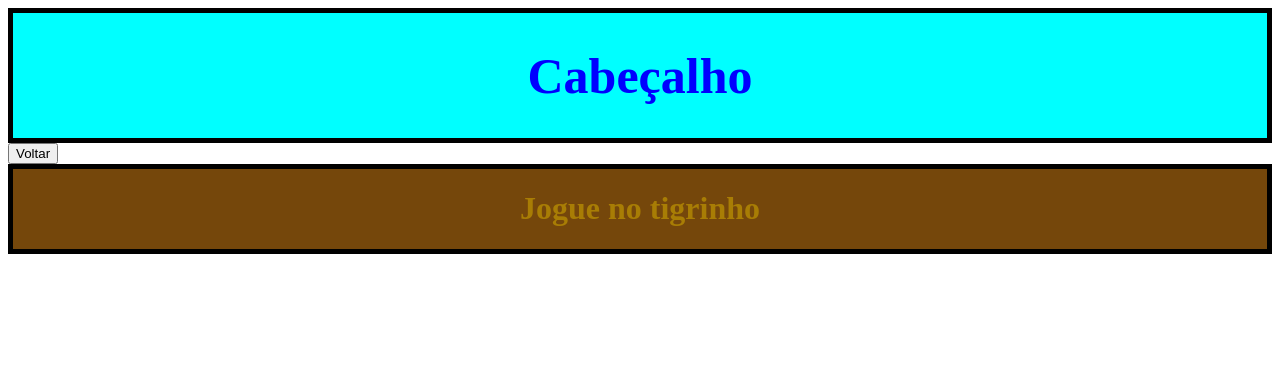
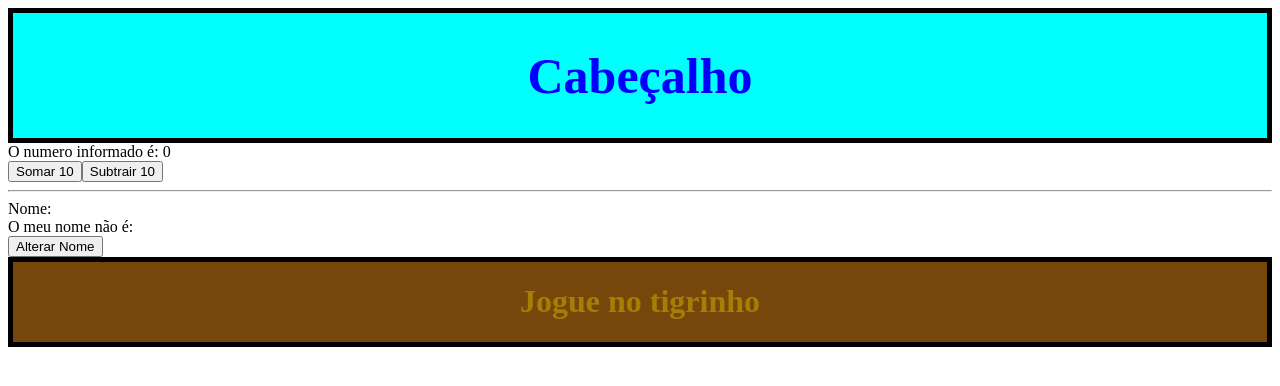
Before and after one commit to GiovannePrado/AulaFront, a React (Vite) app in the folder aula-vite/: page /sobre in a window 1280 px wide. Shown: the top 386 px of the page. Built offline with nearby package versions, Linux system fonts and the light colour scheme.

Commit message:
aula 21/02/25

```diff
--- /dev/null
+++ b/aula-vite/src/componentes/Cabecalho/index.tsx
@@ -0,0 +1,13 @@
+import '../../../src/style/Style.css'
+
+function Cabeçalho() {
+
+    return(
+
+        <div className='Cabeçalho'><h1>Cabeçalho</h1></div>
+
+    )
+
+}
+
+export default Cabeçalho
--- a/aula-vite/src/Rodape.tsx
+++ b/aula-vite/src/componentes/Rodape/index.tsx
@@ -1,4 +1,4 @@
-import './style/Style.css'
+import '../../../src/style/Style.css'
 
 function Rodape() {
 
--- a/aula-vite/src/pages/Home.tsx
+++ b/aula-vite/src/pages/Home.tsx
@@ -1,5 +1,5 @@
-import Cabecalho from "../Cabecalho"
-import Rodape from "../Rodape"
+import Cabecalho from "../componentes/Cabecalho"
+import Rodape from "../componentes/Rodape"
 import '../style/Style-flex.css'
 function Home () {
 
@@ -27,7 +27,10 @@ function Home () {
 
     return(
         <div>
-            <Cabecalho />
+            <Cabecalho titulo="Titulo Informado"
+                        pagina="Home Informada"
+                         />
+
             <h1>Pagina Home</h1>
             <br />
             Variavel 1 é: {numero1}
--- a/aula-vite/src/pages/Sobre.tsx
+++ b/aula-vite/src/pages/Sobre.tsx
@@ -1,21 +1,54 @@
 import { useParams } from "react-router-dom"
 import { useNavigate } from "react-router-dom"
-import Cabecalho from "../Cabecalho";
-import Rodape from "../Rodape";
+import Cabecalho from "../componentes/Cabecalho";
+import Rodape from "../componentes/Rodape";
+import { useState } from "react";
 
 function Sobre () {
+
+    const [numero, setnumero] = useState(0);
+    const [nome, setnome] = useState('');
+
+    // function handleClickButton(){
+    //     setnumero(numero + 10);
+    // }
+
+    function handleClickButton(){
+        setnumero(numero + 10);
+    }
+
+    function handleClickButtonm(){
+        setnumero(numero - 10);
+    }
+
+
+
+    function handleMudarNome(){
+        setnome('Jhonny')
+    }
 
     const Parametros = useParams();
     const navegacao = useNavigate();
 
-    function handleVoltar (){
-        navegacao('/')
-    }
+//    function handleVoltar (){
+       // navegacao('/')
+   // }
 
     return(
         <div>
-            <Cabecalho />
-            <button onClick={handleVoltar}> Voltar </button>
+            <Cabecalho titulo="Titulo Informado"
+                        pagina="Home Informada"
+                        />
+            O numero informado é: {numero}
+            <br />
+            <button onClick={handleClickButton}> Somar 10 </button>
+            <button onClick={handleClickButtonm}> Subtrair 10 </button>
+            <hr />
+            Nome:
+            <br />
+            O meu nome não é: {nome}
+            <br />
+            <button onClick={handleMudarNome}>Alterar Nome</button>
             <Rodape />
         </div>
     )
```
